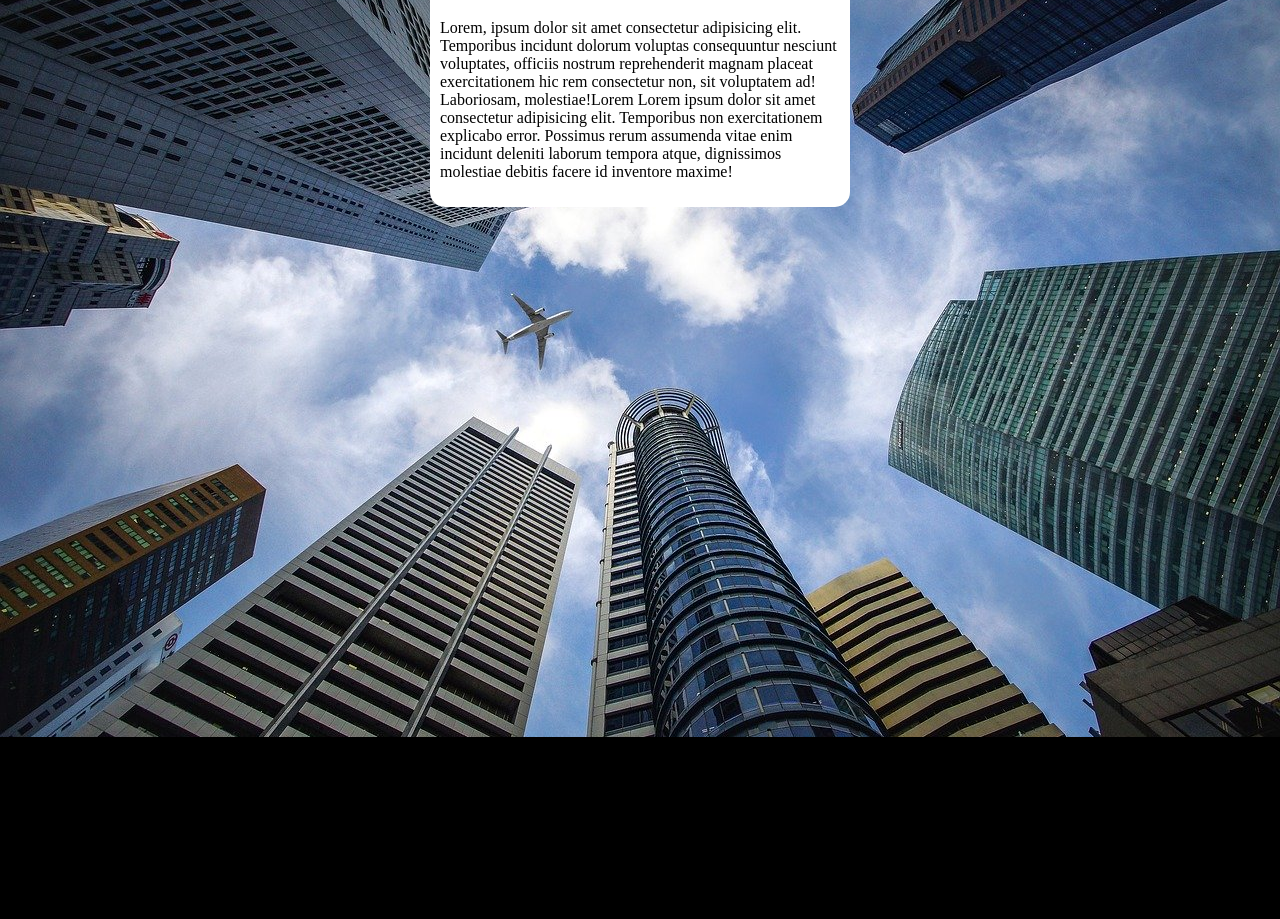
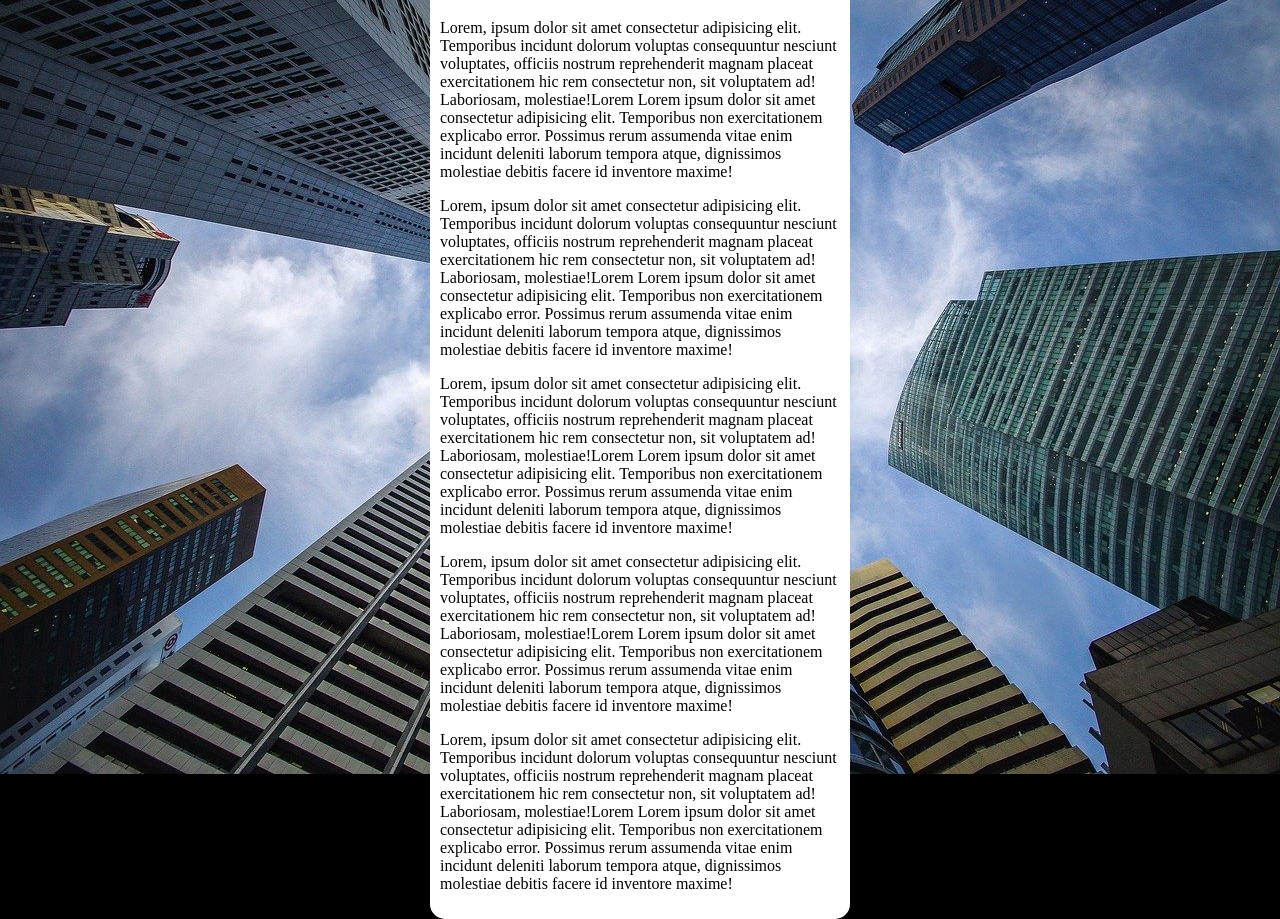
Before and after one commit to EWilderode/html-css, a plain HTML site: page exercicios/ex022/fundo006.html in a window 1280 px wide. Shown: the part 79-998 px from the top of the page. Before the commit the page ends 816 px from the top, so only its background shows below. Drawn offline with Linux system fonts and the light colour scheme.

Commit message:
continuação do ex22

```diff
--- a/exercicios/ex022/fundo006.html
+++ b/exercicios/ex022/fundo006.html
@@ -26,6 +26,11 @@
     <main>
         <h1>Teste de imagem de Fundo</h1>
         <p>Lorem, ipsum dolor sit amet consectetur adipisicing elit. Temporibus incidunt dolorum voluptas consequuntur nesciunt voluptates, officiis nostrum reprehenderit magnam placeat exercitationem hic rem consectetur non, sit voluptatem ad! Laboriosam, molestiae!Lorem Lorem ipsum dolor sit amet consectetur adipisicing elit. Temporibus non exercitationem explicabo error. Possimus rerum assumenda vitae enim incidunt deleniti laborum tempora atque, dignissimos molestiae debitis facere id inventore maxime!</p>
+        <p>Lorem, ipsum dolor sit amet consectetur adipisicing elit. Temporibus incidunt dolorum voluptas consequuntur nesciunt voluptates, officiis nostrum reprehenderit magnam placeat exercitationem hic rem consectetur non, sit voluptatem ad! Laboriosam, molestiae!Lorem Lorem ipsum dolor sit amet consectetur adipisicing elit. Temporibus non exercitationem explicabo error. Possimus rerum assumenda vitae enim incidunt deleniti laborum tempora atque, dignissimos molestiae debitis facere id inventore maxime!</p>
+        <p>Lorem, ipsum dolor sit amet consectetur adipisicing elit. Temporibus incidunt dolorum voluptas consequuntur nesciunt voluptates, officiis nostrum reprehenderit magnam placeat exercitationem hic rem consectetur non, sit voluptatem ad! Laboriosam, molestiae!Lorem Lorem ipsum dolor sit amet consectetur adipisicing elit. Temporibus non exercitationem explicabo error. Possimus rerum assumenda vitae enim incidunt deleniti laborum tempora atque, dignissimos molestiae debitis facere id inventore maxime!</p>
+        <p>Lorem, ipsum dolor sit amet consectetur adipisicing elit. Temporibus incidunt dolorum voluptas consequuntur nesciunt voluptates, officiis nostrum reprehenderit magnam placeat exercitationem hic rem consectetur non, sit voluptatem ad! Laboriosam, molestiae!Lorem Lorem ipsum dolor sit amet consectetur adipisicing elit. Temporibus non exercitationem explicabo error. Possimus rerum assumenda vitae enim incidunt deleniti laborum tempora atque, dignissimos molestiae debitis facere id inventore maxime!</p>
+        <p>Lorem, ipsum dolor sit amet consectetur adipisicing elit. Temporibus incidunt dolorum voluptas consequuntur nesciunt voluptates, officiis nostrum reprehenderit magnam placeat exercitationem hic rem consectetur non, sit voluptatem ad! Laboriosam, molestiae!Lorem Lorem ipsum dolor sit amet consectetur adipisicing elit. Temporibus non exercitationem explicabo error. Possimus rerum assumenda vitae enim incidunt deleniti laborum tempora atque, dignissimos molestiae debitis facere id inventore maxime!</p>
+
     </main>
 
 </body>
```
